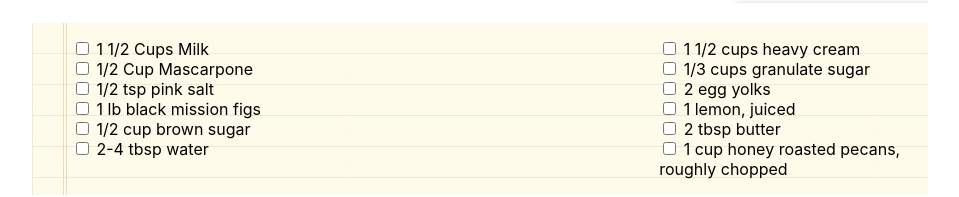
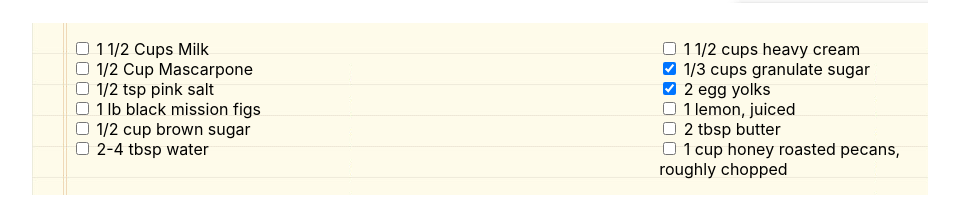
Before and after one commit to MissaelOrtiz/chocolate-pizza-react, a React (Create React App) app: page / in a window 1280 px wide. Shown: the part 1242-1439 px from the top of the page, without its empty margins (96-1055 px from the left). Built offline with nearby package versions, Linux system fonts and the light colour scheme.

Commit message:
added stretch goal

```diff
--- a/src/App.js
+++ b/src/App.js
@@ -64,7 +64,7 @@ class IngredientItem extends Component {
   render() {
     return (
       <li>
-        <input type="checkbox"/> {this.props.amount} {this.props.name}
+        <input type="checkbox" checked={this.props.checked} readOnly/> {this.props.amount} {this.props.name}
       </li>
     )
   }
@@ -76,12 +76,12 @@ class IngredientList extends Component {
       <div className="list-box">
           <ul>
             {
-              stuff1.map( (single) => <IngredientItem amount={single.amount} name={single.name}/>)
+              stuff1.map( (single, index) => <IngredientItem amount={single.amount} name={single.name} checked={single.checked} key={index}/>)
             }
           </ul>
           <ul className="list">
             {
-              stuff2.map( (single) => <IngredientItem amount={single.amount} name={single.name}/>)
+              stuff2.map( (single, index) => <IngredientItem amount={single.amount} name={single.name} checked={single.checked} key={index}/>)
             }
           </ul>
       </div>
--- a/src/data.js
+++ b/src/data.js
@@ -1,53 +1,65 @@
 export const stuff1 = [
     {
         name: 'Milk',
-        amount: '1 1/2 Cups'
+        amount: '1 1/2 Cups',
+        checked: false
     },
     {
         name: 'Mascarpone',
-        amount: '1/2 Cup'
+        amount: '1/2 Cup',
+        checked: false
     },
     {
         name: 'pink salt',
-        amount: '1/2 tsp'
+        amount: '1/2 tsp',
+        checked: false
     },
     {
         name: 'black mission figs',
-        amount: '1 lb'
+        amount: '1 lb',
+        checked: false
     },
     {
         name: 'brown sugar',
-        amount: '1/2 cup'
+        amount: '1/2 cup',
+        checked: false
     },
     {
         name: 'water',
-        amount: '2-4 tbsp'
+        amount: '2-4 tbsp',
+        checked: false
     },
 ]
 
 export const stuff2 = [
     {
         name: 'heavy cream',
-        amount: '1 1/2 cups'
+        amount: '1 1/2 cups',
+        checked: false
     },
     {
         name: 'granulate sugar',
-        amount: '1/3 cups'
+        amount: '1/3 cups',
+        checked: true
     },
     {
         name: 'egg yolks',
-        amount: '2'
+        amount: '2',
+        checked: true
     },
     {
         name: 'lemon, juiced',
-        amount: '1'
+        amount: '1',
+        checked: false
     },
     {
         name: 'butter',
-        amount: '2 tbsp'
+        amount: '2 tbsp',
+        checked: false
     },
     {
         name: 'honey roasted pecans, roughly chopped',
-        amount: '1 cup'
+        amount: '1 cup',
+        checked: false
     },
 ]
```
